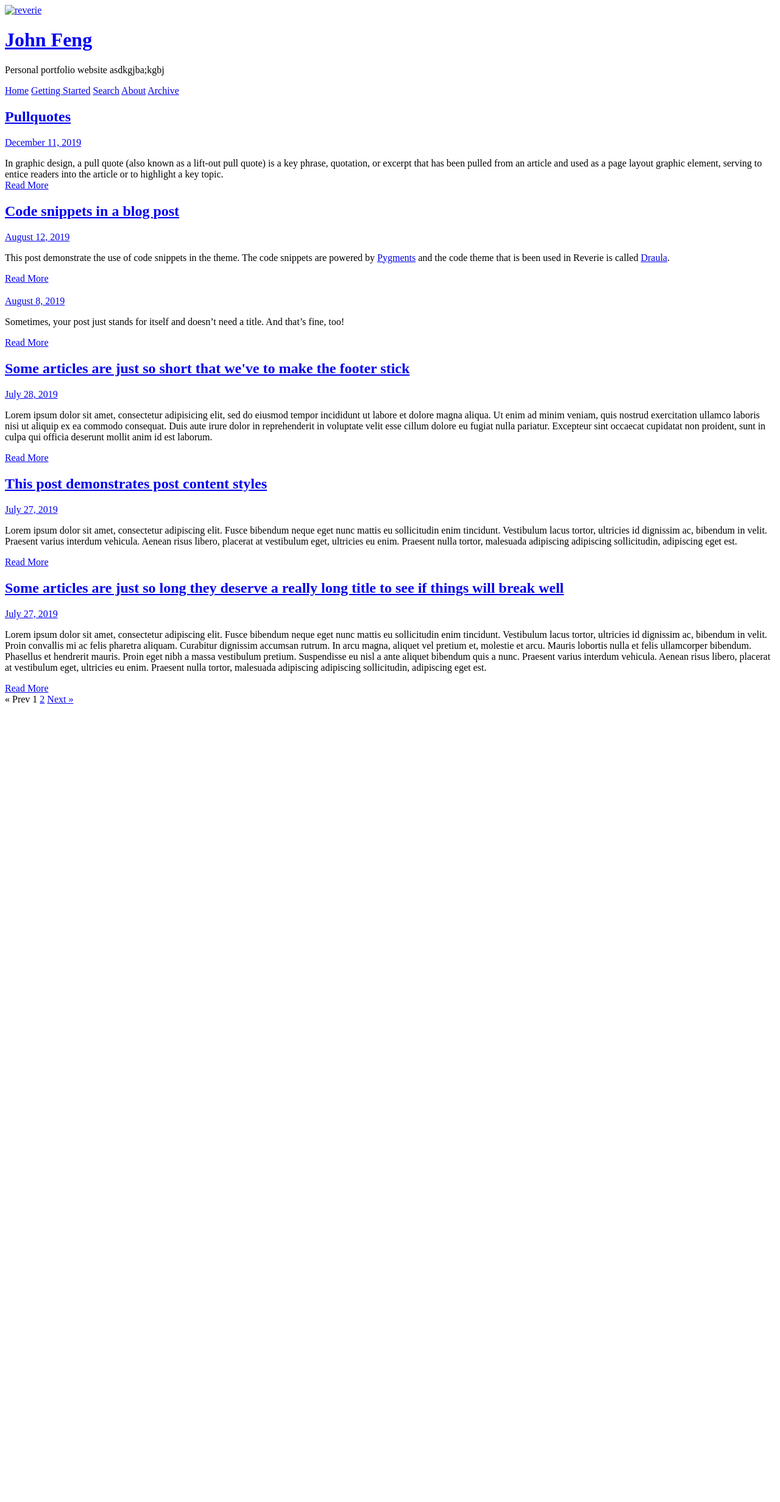
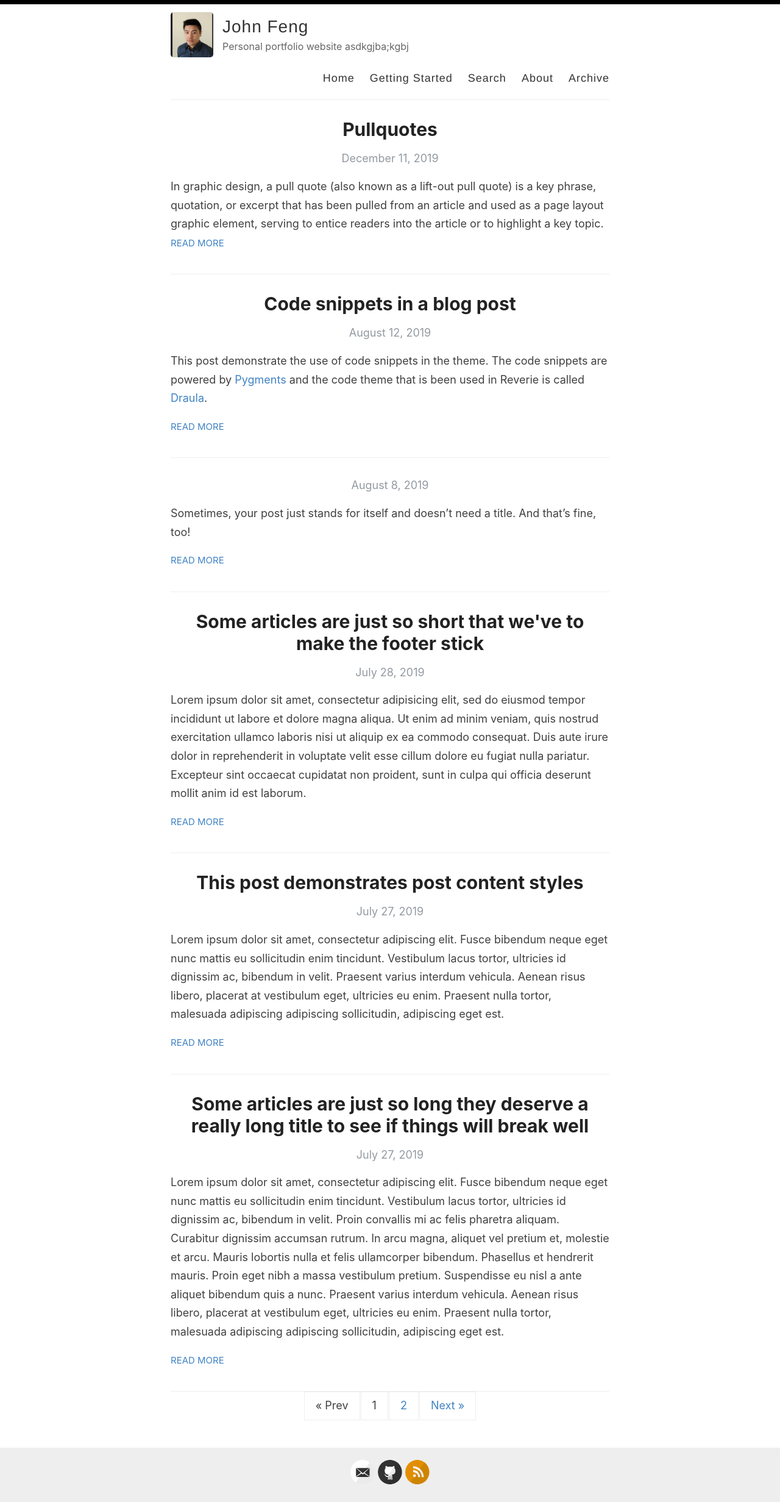
Before and after one commit to amitmerchant1990/reverie, a Jekyll site: the page built from index.html, in a window 1280 px wide. Shown: the whole page at 61% size. Built offline with Jekyll 4.4.1, drawn with Linux system fonts in a browser that asks for light colours; the list of posts is cut into pages by our own code; before the commit the page ends 1164 px from its top, so only the background shows below that.

Commit message:
latest changes

```diff
--- a/_config.yml
+++ b/_config.yml
@@ -55,7 +55,7 @@ enforce_ssl: http://johnnykfeng.github.io
 # (http://yourusername.github.io/repository-name)
 # and NOT your User repository (http://yourusername.github.io)
 # then add in the baseurl here, like this: "/repository-name"
-baseurl:  johnnykfeng.github.io
+baseurl: "/johnnykfeng.github.io"
 
 #
 # !! You don't need to change any of the configuration flags below !!
```
